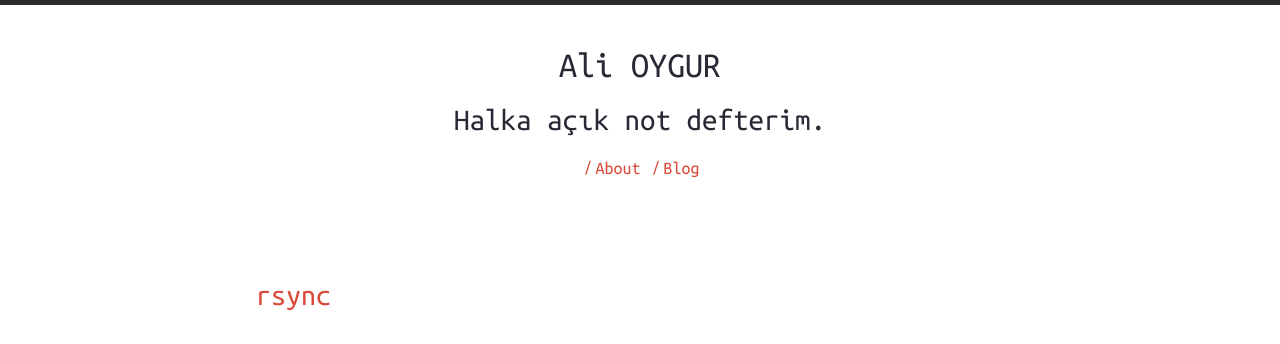
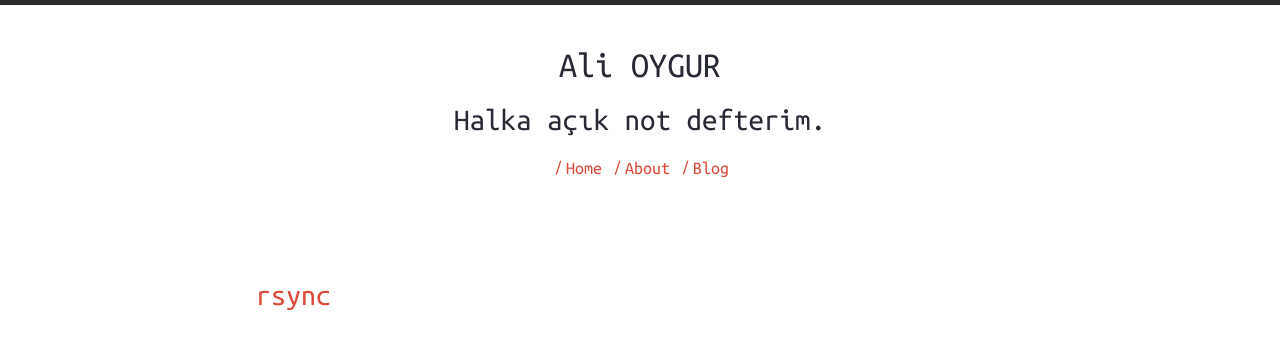
Before and after one commit to alioygur/alioygur.github.io, a Jekyll site: the page built from index.html, in a window 1280 px wide. Shown: the top 344 px of the page. Built offline with Jekyll 4.4.1, drawn with Linux system fonts in a browser that asks for light colours; nearby versions of some CDN libraries.

```diff
--- a/_includes/header-links.html
+++ b/_includes/header-links.html
@@ -1,4 +1,7 @@
 <ul>
+    <li>
+        <a href="{{ '/' | prepend: site.baseurl | prepend: site.url }}">Home</a><span>/</span>
+    </li>
 	<li>
 		<a href="{{ '/about' | prepend: site.baseurl | prepend: site.url }}">About</a><span>/</span>
 	</li>
```
